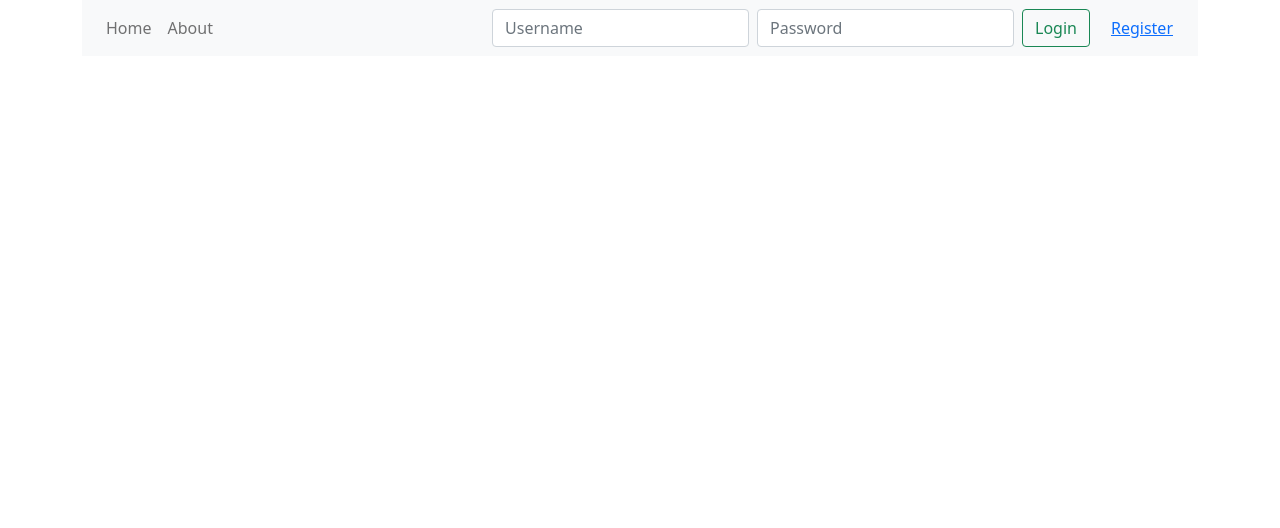
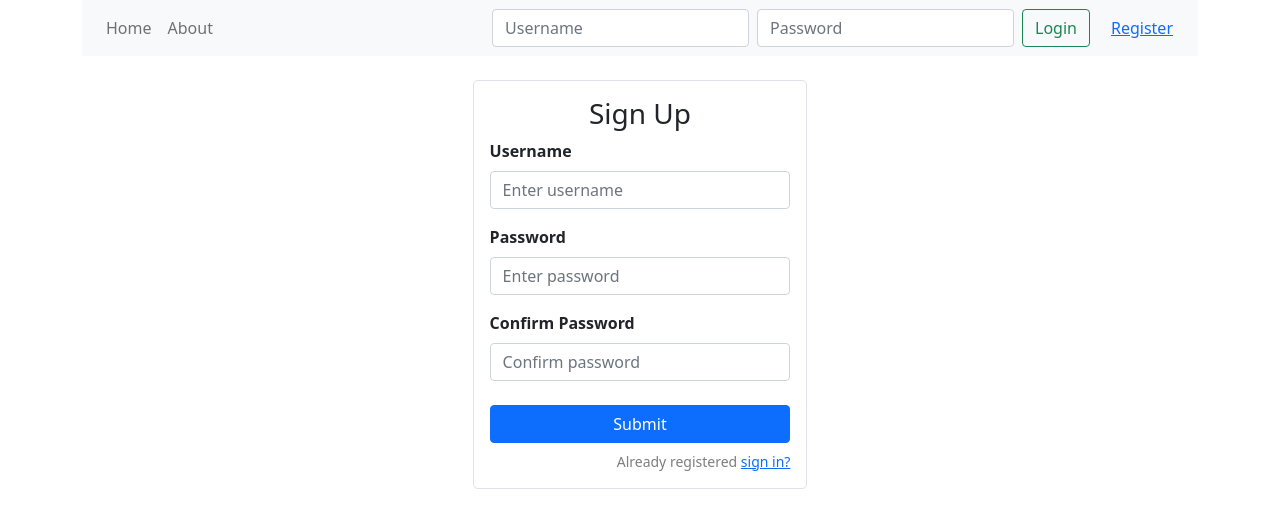
Before and after one commit to tonybuivn/videos-sharing-app, a React (Create React App) app in the folder frontend/: page /register in a window 1280 px wide. Shown: the top 528 px of the page. Built offline with nearby package versions, Linux system fonts and the light colour scheme.

Commit message:
Basic register feature

```diff
--- a/frontend/src/App.js
+++ b/frontend/src/App.js
@@ -1,5 +1,5 @@
 import React, { useEffect } from 'react'
-import { BrowserRouter, Routes, Route } from 'react-router-dom'
+import { BrowserRouter, Router, Routes, Route, Link } from 'react-router-dom'
 import { Container } from 'react-bootstrap'
 import { useDispatch, useSelector } from 'react-redux'
 import { history } from './_helpers'
@@ -9,6 +9,7 @@ import { alertActions } from './_actions'
 import Header from './components/Header'
 import HomePage from './containers/HomePage'
 import AboutPage from './containers/AboutPage'
+import SignUpPage from './containers/SignUpPage'
 
 const App = () => {
   const alert = useSelector(state => state.alert)
@@ -22,17 +23,18 @@ const App = () => {
   }, []) // passing an empty array causes the hook to only be run once when the component first loads
 
   return (
-    <BrowserRouter>
-      <Container>
-        <Header />
+    <Container>
+      <BrowserRouter>
+      <Header />
         { alert.message && <div className={`alert ${alert.type}`}>{alert.message}</div>}
         <Routes>
-          <Route path="/" element={<HomePage />} />
+          <Route exact path='/' element={<HomePage />} />
           <Route path="/about" element={<AboutPage />} />
+          <Route path="/register" element={<SignUpPage />} />
         </Routes>
-      </Container>
-    </BrowserRouter>
+      </BrowserRouter>
+    </Container>
   )
 }
 
-export default App;
+export default App
--- a/frontend/src/_actions/user-actions.jsx
+++ b/frontend/src/_actions/user-actions.jsx
@@ -1,4 +1,4 @@
-import { USER_CONSTANTS } from '../_constants'
+import { USER_CONSTANTS, MESSAGES } from '../_constants'
 import { userServices } from '../_services'
 import { history } from '../_helpers'
 import { alertActions } from './alert-actions'
@@ -18,6 +18,23 @@ const login = (username, password, from) => (dispatch) => {
       })
 }
 
+const signup = (signup_input) => (dispatch) => {
+  dispatch(signup_request(signup_input))
+
+  userServices.signup(signup_input)
+    .then(
+      user => {
+        dispatch(signup_success(user))
+        dispatch(alertActions.success(MESSAGES.SIGNUP_SUCCESS));
+      },
+      error => {
+        dispatch(signup_failure(error))
+        dispatch(alertActions.error(error))
+      }
+    )
+}
+
+
 const logout = () => {
   userServices.logout()
   return { type: USER_CONSTANTS.LOGOUT }
@@ -26,8 +43,12 @@ const logout = () => {
 const login_request = (user) => ({ type: USER_CONSTANTS.LOGIN_REQUEST, user })
 const login_success = (user) => ({ type: USER_CONSTANTS.LOGIN_SUCCESS, user })
 const login_failure = (error) => ({ type: USER_CONSTANTS.LOGIN_FAILURE, error })
+const signup_request = (signup_input) => ({ type: USER_CONSTANTS.SIGNUP_REQUEST, signup_input })
+const signup_success = (user) => ({ type: USER_CONSTANTS.SIGNUP_SUCCESS, user })
+const signup_failure = (error) => ({ type: USER_CONSTANTS.SIGNUP_FAILURE, error })
 
 export const userActions = {
   login,
+  signup,
   logout
 }
--- a/frontend/src/_constants/index.jsx
+++ b/frontend/src/_constants/index.jsx
@@ -1,2 +1,3 @@
 export * from './user-constants'
 export * from './alert-constants'
+export * from './messages'
--- /dev/null
+++ b/frontend/src/_constants/messages.jsx
@@ -0,0 +1,3 @@
+export const MESSAGES = {
+  SIGNUP_SUCCESS: 'Registration successful'
+}
--- a/frontend/src/_constants/user-constants.jsx
+++ b/frontend/src/_constants/user-constants.jsx
@@ -3,5 +3,9 @@ export const USER_CONSTANTS = {
   LOGIN_SUCCESS: 'LOGIN_SUCCESS',
   LOGIN_FAILURE: 'LOGIN_FAILURE',
 
+  SIGNUP_REQUEST: 'SIGNUP_REQUEST',
+  SIGNUP_SUCCESS: 'SIGNUP_SUCCESS',
+  SIGNUP_FAILURE: 'SIGNUP_FAILURE',
+
   LOGOUT: 'LOGOUT'
 }
--- a/frontend/src/_reducers/index.jsx
+++ b/frontend/src/_reducers/index.jsx
@@ -1,9 +1,11 @@
 import { combineReducers } from 'redux'
 import authentication from './authentication-reducer'
+import signup from './signup-reducer'
 import alert from './alert-reducer'
 
 const rootReducer = combineReducers({
   authentication,
+  signup,
   alert
 })
 
--- /dev/null
+++ b/frontend/src/_reducers/signup-reducer.jsx
@@ -0,0 +1,19 @@
+import { USER_CONSTANTS } from '../_constants'
+
+const signup = (state = {}, action) => {
+  switch(action.type) {
+    case USER_CONSTANTS.SIGNUP_REQUEST:
+      return { ...state, isSigningUp: true}
+
+    case USER_CONSTANTS.SIGNUP_SUCCESS:
+      return {}
+
+    case USER_CONSTANTS.SIGNUP_FAILURE:
+      return {}
+
+    default:
+      return state
+  }
+}
+
+export default signup
--- a/frontend/src/_services/user-services.jsx
+++ b/frontend/src/_services/user-services.jsx
@@ -19,6 +19,16 @@ const login = (username, password) => {
   })
 }
 
+const signup = (signup_input) => {
+  const request = {
+    method: 'POST',
+    headers: { 'Content-Type': 'application/json' },
+    body: JSON.stringify(signup_input)
+  }
+
+  return fetch(`${baseConfigs.API_URL}/signup`, request).then(handleResponse)
+}
+
 const logout = () => {
   // remove user from local storage to log user out
   localStorage.removeItem('auth_user')
@@ -31,6 +41,7 @@ const handleResponse = (res) => {
       if(res.status === 401) {
         // auto logout if 401 (Unauthorized) response returned from api
         logout()
+        // TODO: Check when handle error
         // useLocation().reload(true)
       }
 
@@ -44,5 +55,6 @@ const handleResponse = (res) => {
 
 export const userServices = {
   login,
+  signup,
   logout
 }
--- a/frontend/src/components/Header/index.jsx
+++ b/frontend/src/components/Header/index.jsx
@@ -6,7 +6,6 @@ import {
   Nav,
   Navbar,
   Form,
-  FormControl,
   Button
 } from 'react-bootstrap'
 
@@ -53,17 +52,17 @@ const Header = () => {
   const notLoggedInHeaderForm = (
     // TODO: Add validation for username and password
     <Form className='d-flex' onSubmit={handleLogginSubmit}>
-      <FormControl type='text' name='username' placeholder='Username'
+      <Form.Control type='text' name='username' placeholder='Username'
         className='me-2'
         value={username}
         onChange={handleChange}
       />
-      <FormControl type='password' name='password' placeholder='Password'
+      <Form.Control type='password' name='password' placeholder='Password'
         className='me-2'
         value={password}
         onChange={handleChange}
       />
-      <Button variant='outline-success' style={{display: 'flex'}} className='me-2' type='submit'>
+      <Button variant='outline-success' className='me-2' type='submit'>
         Login
         { isLoggingIn && <span className='spinner-border spinner-border-sm ms-1 my-auto'></span> }
       </Button>
--- a/frontend/src/containers/AboutPage.jsx
+++ b/frontend/src/containers/AboutPage.jsx
@@ -3,12 +3,7 @@ import React from 'react'
 const AboutPage = () => (
   <div>
     <h1 className='title is-1'>This is the About Page</h1>
-    <p>
-      Class aptent taciti sociosqu ad litora torquent per conubia nostra, per
-      inceptos himenaeos. Vestibulum ante ipsum primis in faucibus orci luctus
-      et ultrices posuere cubilia curae; Duis consequat nulla ac ex consequat,
-      in efficitur arcu congue. Nam fermentum commodo egestas.
-    </p>
+    <div className='d-flex justify-content-center'>Test about page</div>
   </div>
 );
 
--- /dev/null
+++ b/frontend/src/containers/SignUpPage.jsx
@@ -0,0 +1,96 @@
+import React, { useState } from 'react'
+import { useDispatch, useSelector } from 'react-redux'
+import { useNavigate } from 'react-router-dom'
+import {
+  Form, Button
+} from 'react-bootstrap'
+
+import { userActions } from '../_actions'
+
+const SignUpPage = () => {
+
+  const signInTextStyle = {
+    fontSize: '14px',
+    color: '#7f7d7d'
+  }
+
+  const navigate = useNavigate()
+
+  const [fields, setFields] = useState({
+    username: '',
+    password: '',
+    confirmPassword: '',
+  })
+  const [submitted, setSubmitted] = useState(false)
+  const isSigningUp = useSelector(state => state.signup.isSigningUp);
+
+  const { username, password, confirmPassword } = fields
+
+  const dispatch = useDispatch()
+
+  const handleChange = (evt) => {
+    const { name, value } = evt.target
+    setFields(fields => ({ ...fields, [name]: value }))
+  }
+
+  const handleSignUpSubmit = (evt) => {
+    evt.preventDefault()
+
+    setSubmitted(true)
+    if (username && password && (password === confirmPassword)) {
+      dispatch(userActions.signup({ username, password }))
+      navigate('/')
+    }
+  }
+
+  // TODO: Refactor form input validation
+  const isEmptyUsername = submitted && !username
+  const isEmptyPassword = submitted && !password
+  const passwordConfirmNotMatch = submitted && (password !== confirmPassword)
+
+  return (
+    <div className="d-flex justify-content-center">
+      <div className='border border-1 rounded-3' style={{ width: '30%' }}>
+        <Form className="m-3" onSubmit={handleSignUpSubmit}>
+          <h3 className="text-center">Sign Up</h3>
+          <Form.Group className='mb-3'>
+            <Form.Label className='fw-bold'>Username</Form.Label>
+            <Form.Control type='text' name='username' placeholder='Enter username'
+              className={ isEmptyUsername ? 'is-invalid' : '' }
+              value={username}
+              onChange={handleChange}
+            />
+            { isEmptyUsername && <span className="invalid-feedback">Username is required</span> }
+          </Form.Group>
+
+          <Form.Group className='mb-3'>
+            <Form.Label className='fw-bold'>Password</Form.Label>
+            <Form.Control type='password' name='password' placeholder='Enter password'
+              className={ isEmptyPassword ? 'is-invalid' : '' }
+              value={password}
+              onChange={handleChange}
+            />
+            { isEmptyPassword && <span className="invalid-feedback">Password is required</span> }
+          </Form.Group>
+
+          <Form.Group className='mb-3'>
+            <Form.Label className='fw-bold'>Confirm Password</Form.Label>
+            <Form.Control type='password' name='confirmPassword' placeholder='Confirm password'
+              className={ passwordConfirmNotMatch ? 'is-invalid' : '' }
+              value={confirmPassword}
+              onChange={handleChange}
+            />
+            { passwordConfirmNotMatch && <span className="invalid-feedback">Confirmation password does not match</span> }
+          </Form.Group>
+          <Button className='my-2 w-100' type='submit'>
+            Submit
+            { isSigningUp && <span className="spinner-border spinner-border-sm ms-1 my-auto"></span>}
+          </Button>
+          <p className='float-end' style={signInTextStyle}>Already registered <a href="/sign-in">sign in?</a></p>
+        </Form>
+      </div>
+    </div>
+  )
+}
+
+export default SignUpPage
```
Also changed, not shown: 1 other file (tests, documents, lock files or other folders).
